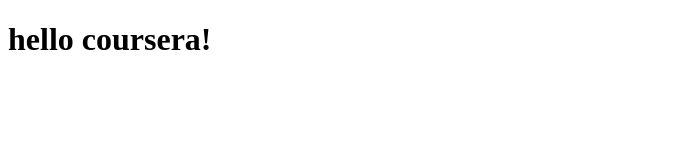
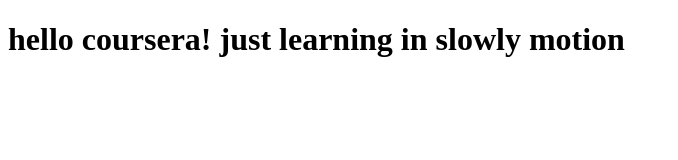
Before and after one commit to roycas99/Couresera-test, a plain HTML site: page site/index.html in a window 1280 px wide. Shown: the whole page, without its empty margins (0-678 px from the left). Drawn offline with Linux system fonts and the light colour scheme.

Commit message:
Small addition to our change

```diff
--- a/site/index.html
+++ b/site/index.html
@@ -6,6 +6,6 @@
     <title>Document</title>
   </head>
   <body>
-    <h1>hello coursera!</h1>
+    <h1>hello coursera! just learning in slowly motion</h1>
   </body>
 </html>
```
